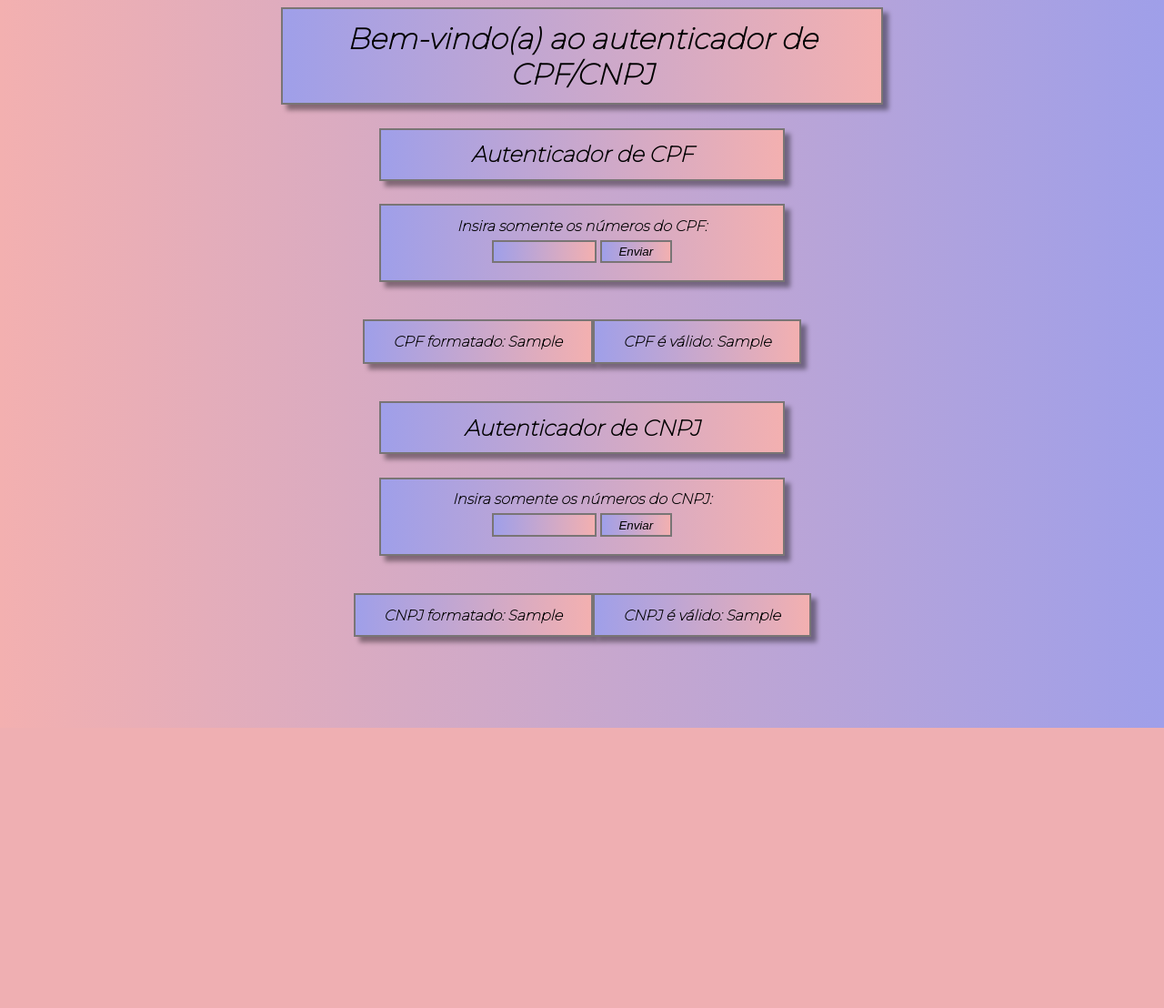
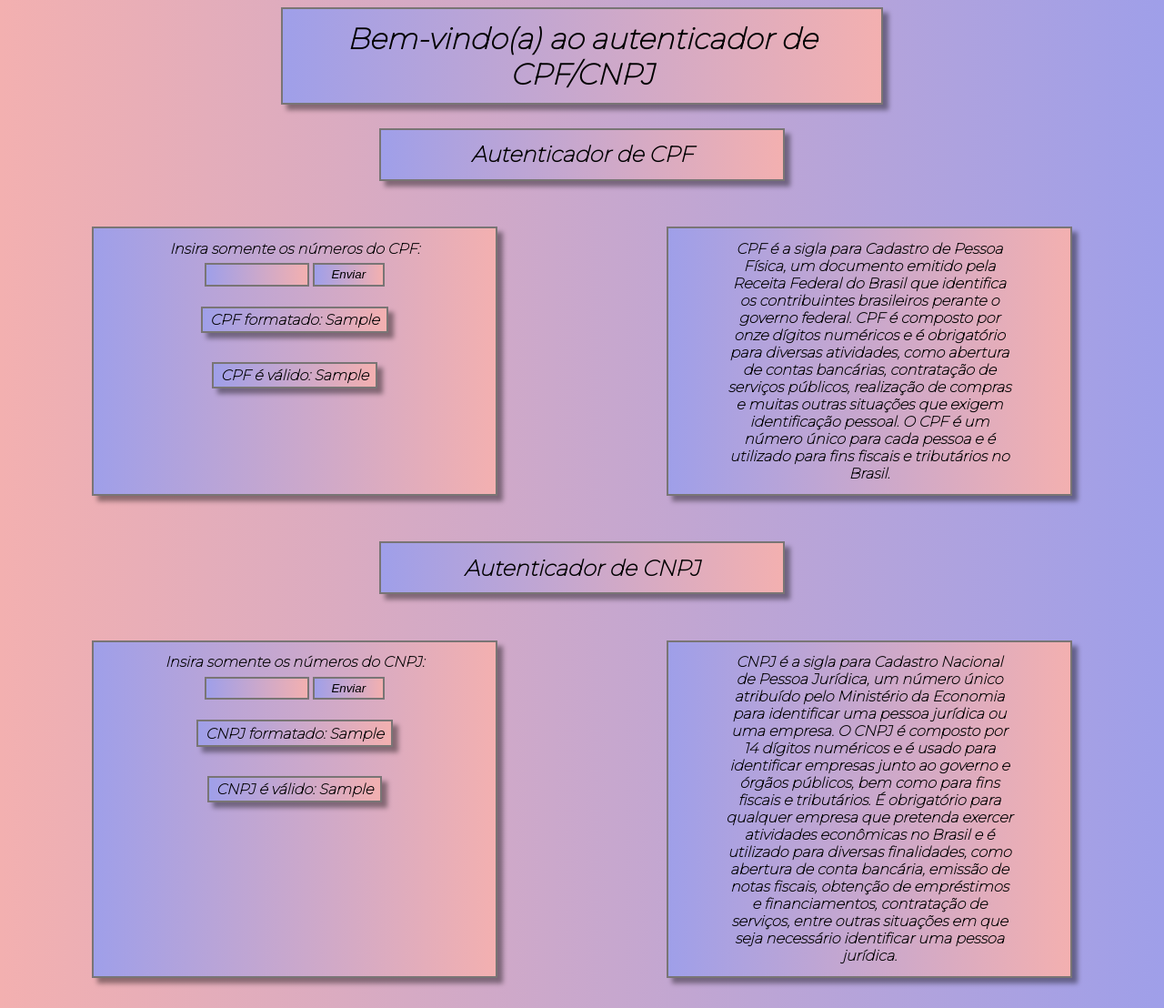
Before and after one commit to Renanigor/autenticador_cpf, a Flask app: template templates/template.html in a window 1280 px wide. Shown: the whole page at 91% size. Before the commit the page ends 800 px from the top, so only its background shows below. Run offline with Flask 3, Linux system fonts and the light colour scheme; the template is opened without the code that fills it: most values are stand-ins (such as "Sample title", 1, 10 or a date in 2020).

Commit message:
Projeto finalizado.

```diff
--- a/static/style.css
+++ b/static/style.css
@@ -37,17 +37,15 @@ h1:hover{
     box-shadow: 6px 6px 5px rgb(0, 0, 0, 0.4);
 
 }
-
-.container{
+.container-div{
     display: flex;
-    justify-content: center;
 }
 
 .text-without-shadow{
     border: 2px solid rgb(121, 117, 117);
     padding: 1% 2.5%;
     font-style: italic;
-    margin: 1 auto;
+    margin: 1 1;
     color: black;
     background: linear-gradient(to right, rgb(159, 159, 233), rgb(243, 176, 176));
     box-shadow: 6px 6px 5px rgb(0, 0, 0, 0.4);
--- a/templates/template.html
+++ b/templates/template.html
@@ -12,39 +12,56 @@
     <h1>Bem-vindo(a) ao autenticador de CPF/CNPJ</h1>
         <h2 class="text"> Autenticador de CPF </h2>
             <form action="/resultado" method="POST">
-                <p class="text">
+                <div class="container-div">
+                    <div class="text">
                         <strong> Insira somente os números do CPF: </strong>
                         <input id="cpf" class="input" type="text" pattern="[0-9\.]+" name="cpf" minlength="11" maxlength="11" required>
                         <button class="input" type="submit"> Enviar </button>
-                </p>
-            </form>
-    <div class="container">
                         <p class="text-without-shadow">
                             <strong>CPF formatado: {{ cpf_formatado }} </strong>
                         </p>
                         <p class="text-without-shadow">
                             <strong>CPF é válido: {{ cpf_validado }} </strong>
                         </p>
+
                     </div>
-
+                    <p class="text">
+                        <strong>
+                            CPF é a sigla para Cadastro de Pessoa Física,
+                            um documento emitido pela Receita Federal do Brasil que identifica os contribuintes brasileiros perante o governo federal.
+                            CPF é composto por onze dígitos numéricos e é obrigatório para diversas atividades, como abertura de contas bancárias,
+                            contratação de serviços públicos, realização de compras e muitas outras situações que exigem identificação pessoal.
+                            O CPF é um número único para cada pessoa e é utilizado para fins fiscais e tributários no Brasil.
+                        </strong>
+                    </p>
+                </div>
+            </form>
     <h2 class="text"> Autenticador de CNPJ </h2>
         <form action="/resultado" method="POST">
-            <p class="text">
+            <div class="container-div">
+                <div class="text">
                     <strong> Insira somente os números do CNPJ: </strong>
                     <input id="cnpj" class="input" type="text" pattern="[0-9\.]+" name="cnpj" minlength="14" maxlength="14" required>
                     <button class="input" type="submit"> Enviar </button>
-
-            </p>
-        </form>
-    <div class="container">
                     <p class="text-without-shadow">
                         <strong>CNPJ formatado: {{ cnpj_formatado }} </strong>
                     </p>
                     <p class="text-without-shadow">
                         <strong>CNPJ é válido: {{ cnpj_validado }} </strong>
                     </p>
-
                 </div>
-
+                <p class="text">
+                    <strong>
+                        CNPJ é a sigla para Cadastro Nacional de Pessoa Jurídica,
+                        um número único atribuído pelo Ministério da Economia para identificar uma pessoa jurídica ou uma empresa.
+                        O CNPJ é composto por 14 dígitos numéricos e é usado para identificar empresas junto ao governo e órgãos públicos,
+                        bem como para fins fiscais e tributários.
+                        É obrigatório para qualquer empresa que pretenda exercer atividades econômicas
+                        no Brasil e é utilizado para diversas finalidades, como abertura de conta bancária,
+                        emissão de notas fiscais, obtenção de empréstimos e financiamentos, contratação de serviços,
+                        entre outras situações em que seja necessário identificar uma pessoa jurídica.
+                    </strong>
+            </div>
+        </form>
 </body>
 </html>
```
Lines whose indentation alone changed are shown as unchanged.
